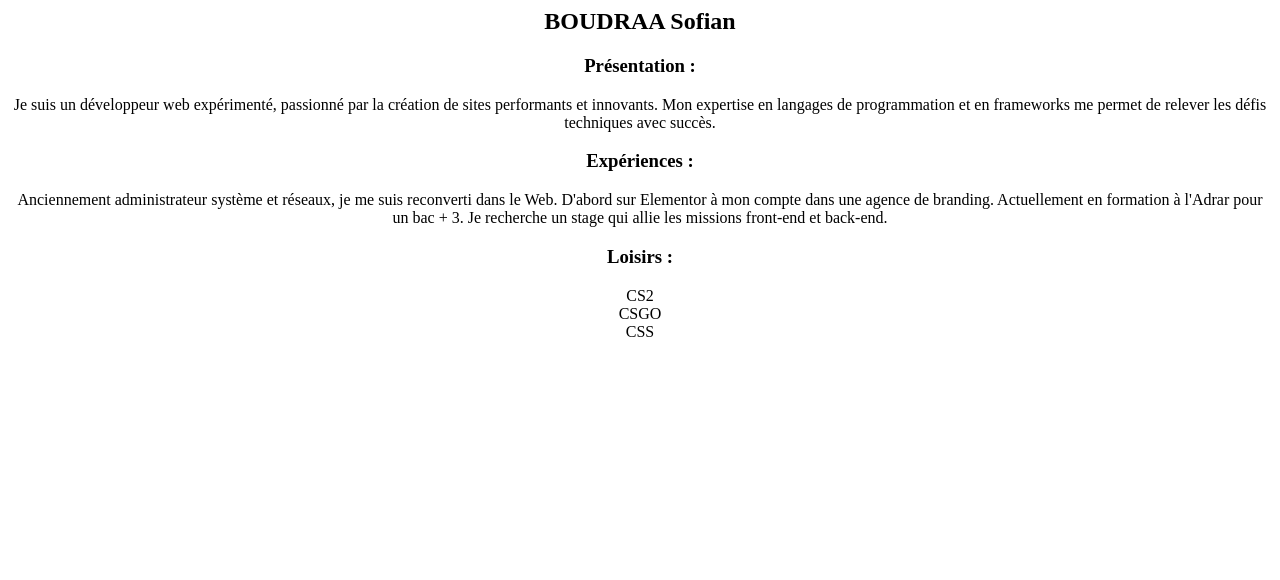
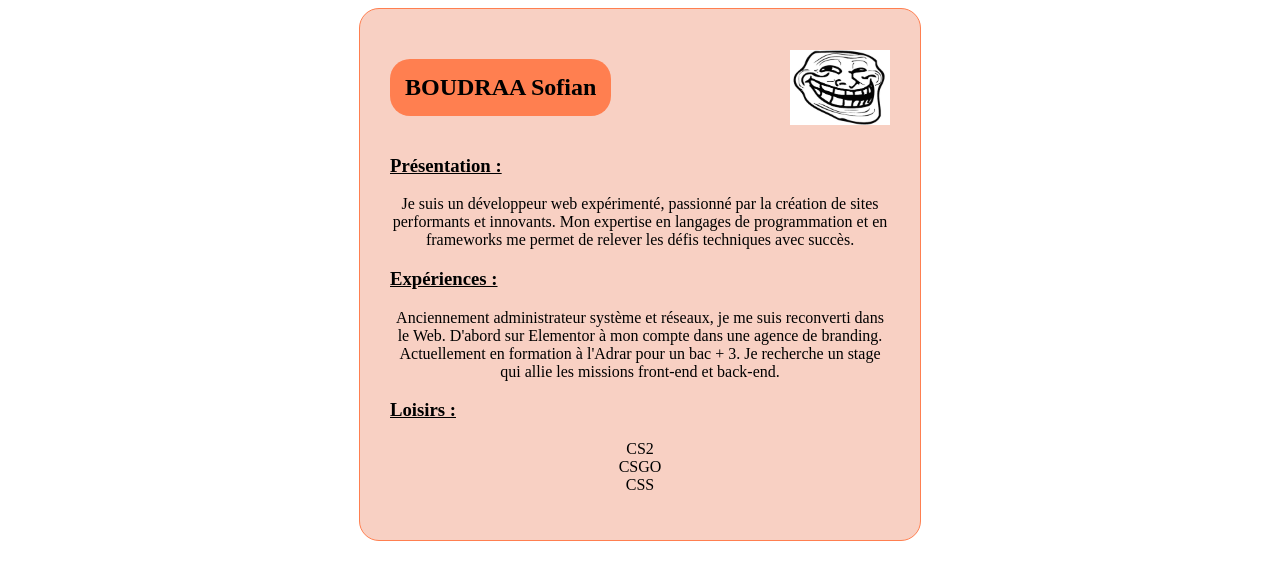
Before and after one commit to mithridatem/sitecda, a plain HTML site: page sofian.html in a window 1280 px wide. Drawn offline with Linux system fonts and the light colour scheme.

Commit message:
du style ajouté

```diff
--- a/asset/style/sofian.css
+++ b/asset/style/sofian.css
@@ -1,7 +1,31 @@
 .sofianB {
     text-align: center;
+    width: 500px;
+    margin: auto;
+    background-color: #F8D0C3;
+    padding: 30px;
+    border-radius: 20px;
+    border: solid 1px coral;
 }
 
-li {
-    list-style-type: none;
+.sofianB h3 {
+    text-align: left;
+    text-decoration: underline;
 }
+
+.sofian-img {
+    width: 100px;
+    object-fit: contain;
+}
+
+.cont-image {
+    display: flex;
+    flex-direction: row;
+    justify-content: space-between;
+}
+
+.sofian-titre {
+    background-color: coral;
+    padding: 15px;
+    border-radius: 20px;
+}
--- a/sofian.html
+++ b/sofian.html
@@ -10,7 +10,10 @@
 
 <body>
     <div id="sofian" class="stagiaire sofianB">
-        <h2 class="sofian-titre">BOUDRAA Sofian</h2>
+        <div class="cont-image">
+            <h2 class="sofian-titre">BOUDRAA Sofian</h2>
+            <img class="sofian-img" src="./asset/image/sofian.jpg" alt="moi meme">
+        </div>
         <div class="prez">
             <h3 class="titre-prez">Présentation :</h3>
             <p class="prez">Je suis un développeur web expérimenté, passionné par la création de sites performants et
```
Also changed, not shown: asset/image/sofian.jpg (added).
